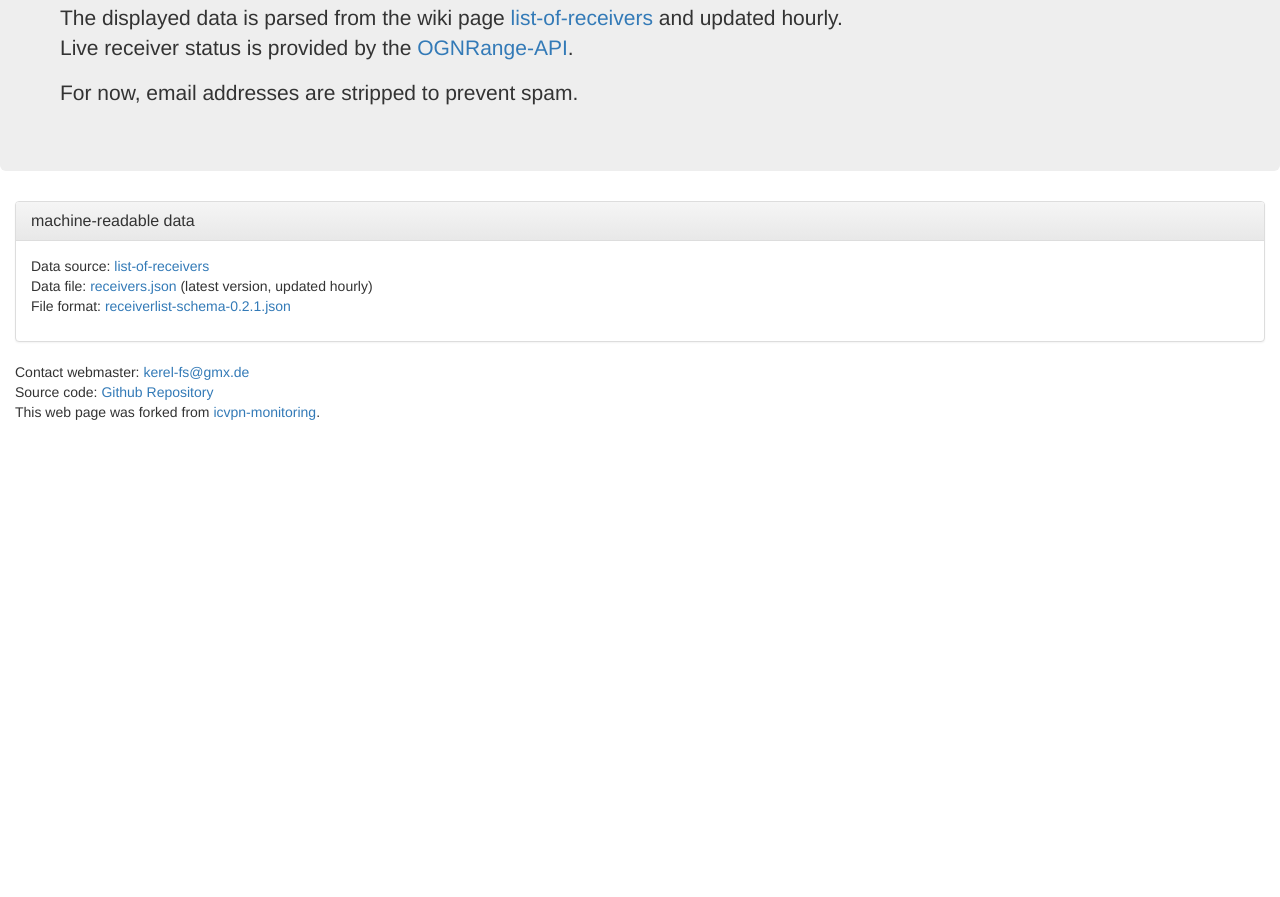
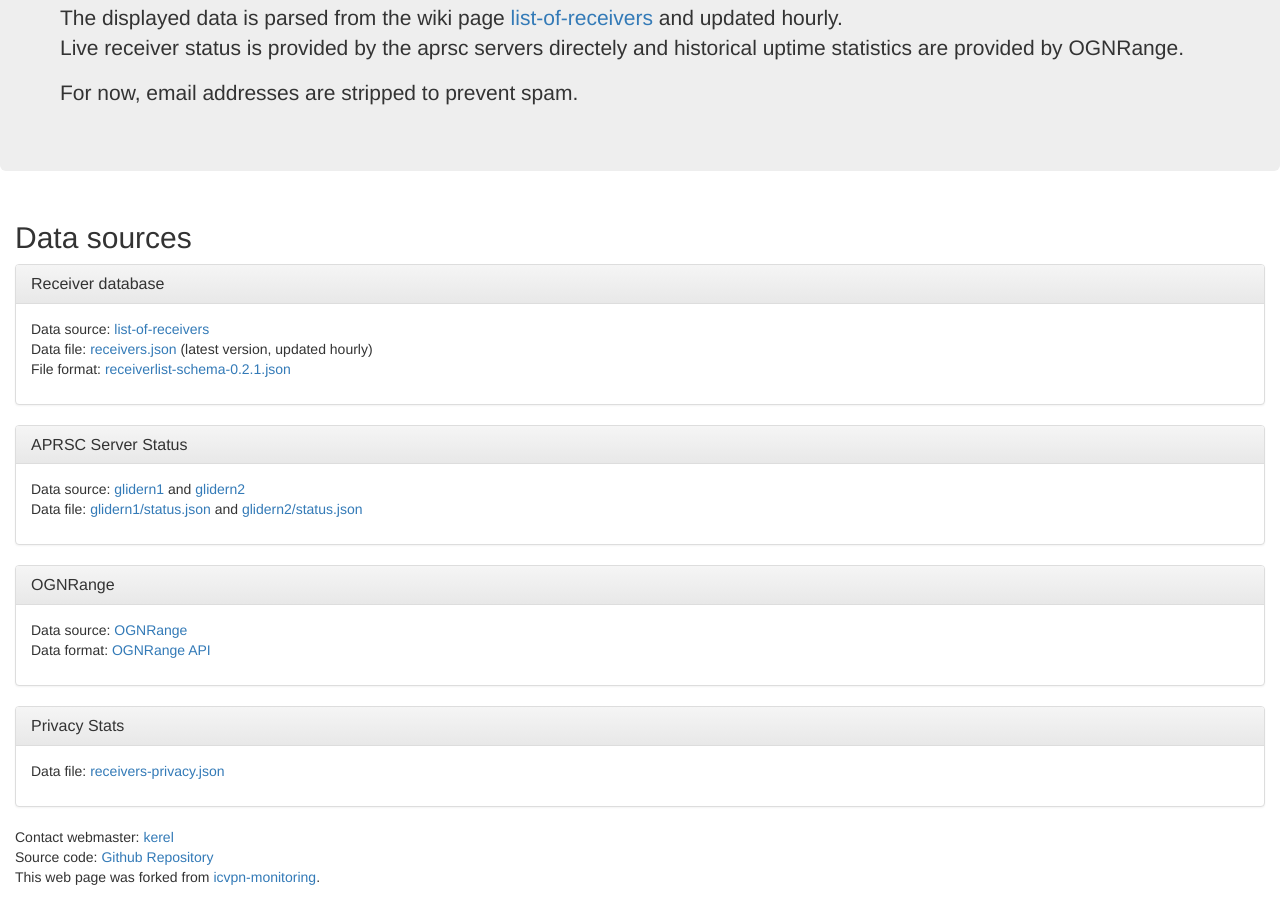
Before and after one commit to kerel-fs/ogn-rdb, a plain HTML site: page web/about.html in a window 1280 px wide. Shown: the part 219-1116 px from the top of the page. Before the commit the page ends 800 px from the top, so only its background shows below. Drawn offline with nearby package versions, Linux system fonts and the light colour scheme.

Commit message:
web/about: Add list of all data sources

```diff
--- a/web/about.html
+++ b/web/about.html
@@ -17,7 +17,7 @@
           <p>
           The displayed data is parsed from the wiki page <a href="http://wiki.glidernet.org/list-of-receivers">list-of-receivers</a> and updated hourly.
           <br/>
-          Live receiver status is provided by the <a href="http://ognrange.onglide.com/api.html">OGNRange-API</a>.
+          Live receiver status is provided by the aprsc servers directely and historical uptime statistics are provided by OGNRange.
           </p>
           <p>
             For now, email addresses are stripped to prevent spam.
@@ -26,10 +26,11 @@
       </div>
       <div class="row">
         <div class="col-md-12">
+          <h2>Data sources</h2>
           <div class="div panel panel-default">
             <div class="panel-heading">
               <h3 class="panel-title">
-                  machine-readable data
+                  Receiver database
               </h3>
             </div>
             <div class="panel-body">
@@ -40,12 +41,56 @@
               </p>
             </div>
           </div>
+          <div class="div panel panel-default">
+            <div class="panel-heading">
+              <h3 class="panel-title">
+                  APRSC Server Status
+              </h3>
+            </div>
+            <div class="panel-body">
+              <p>
+                Data source: <a href="http://glidern1.glidernet.org:14501/">glidern1</a> and <a href="http://glidern2.glidernet.org:14501/">glidern2</a><br/>
+                Data file: <a href="http://glidern1.glidernet.org:14501/status.json">glidern1/status.json</a> and <a href="http://glidern2.glidernet.org:14501/status.json">glidern2/status.json</a><br/>
+              </p>
+            </div>
+          </div>
+          <div class="div panel panel-default">
+            <div class="panel-heading">
+              <h3 class="panel-title">
+                  OGNRange
+              </h3>
+            </div>
+            <div class="panel-body">
+              <p>
+                Data source: <a href="https://ognrange.onglide.com">OGNRange</a><br/>
+                Data format: <a href="https://ognrange.onglide.com/api.html">OGNRange API</a><br/>
+              </p>
+            </div>
+          </div>
+
+
+
+
+          <div class="div panel panel-default">
+            <div class="panel-heading">
+              <h3 class="panel-title">
+                  Privacy Stats
+              </h3>
+            </div>
+            <div class="panel-body">
+              <p>
+                Data file: <a href="https://ogn.peanutpod.de/receivers-privacy.json">receivers-privacy.json</a><br/>
+              </p>
+            </div>
+          </div>
+
+
         </div>
       </div>
       <div class="row">
         <div class="col-md-12">
           <p>
-            Contact webmaster: <a href="mailto:kerel-fs@gmx.de">kerel-fs@gmx.de</a><br/>
+            Contact webmaster: <a href="mailto:kerel-fs@gmx.de">kerel</a><br/>
             Source code: <a target="_blank" href="https://github.com/kerel-fs/ogn-rdb">Github Repository</a><br/>
             This web page was forked from <a href="https://github.com/freifunk/icvpn-monitoring">icvpn-monitoring</a>.
           </p>
```
